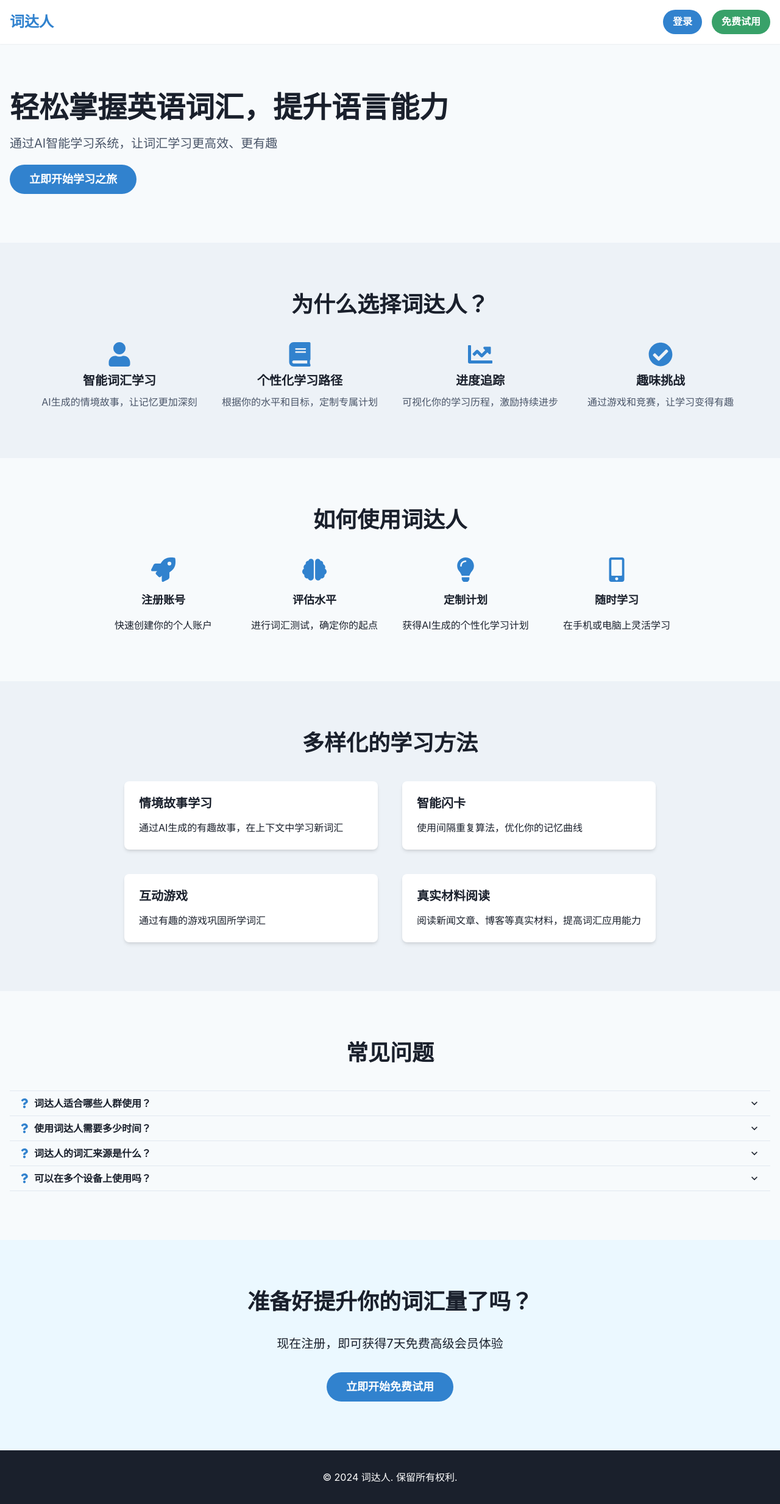
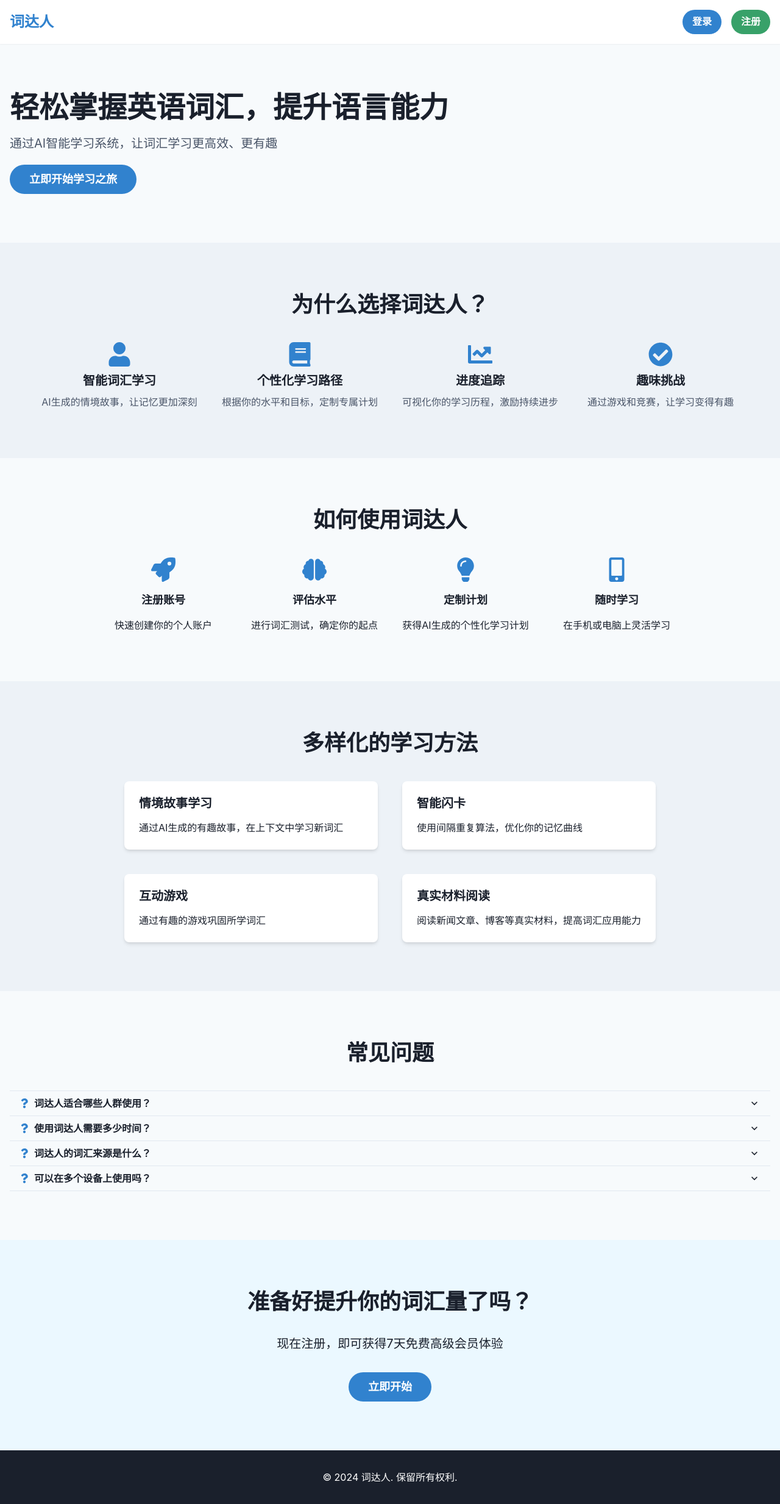
Before and after one commit to mfelixfeng/vocab-master, a React (Vite) app: page / in a window 1280 px wide. Shown: the whole page at 61% size. Built offline with nearby package versions, Linux system fonts and the light colour scheme.

Commit message:
refactor: refactor home page.

```diff
--- a/src/pages/HomePage.tsx
+++ b/src/pages/HomePage.tsx
@@ -56,7 +56,7 @@ const HomePage = () => {
                 登录
               </Button>
               <Button colorScheme="green" rounded="full">
-                免费试用
+                注册
               </Button>
             </Flex>
           </Flex>
@@ -253,7 +253,7 @@ const HomePage = () => {
             </Heading>
             <Text fontSize="xl">现在注册，即可获得7天免费高级会员体验</Text>
             <Button size="lg" colorScheme="blue" rounded="full" px={8}>
-              立即开始免费试用
+              立即开始
             </Button>
           </VStack>
         </Container>
```
